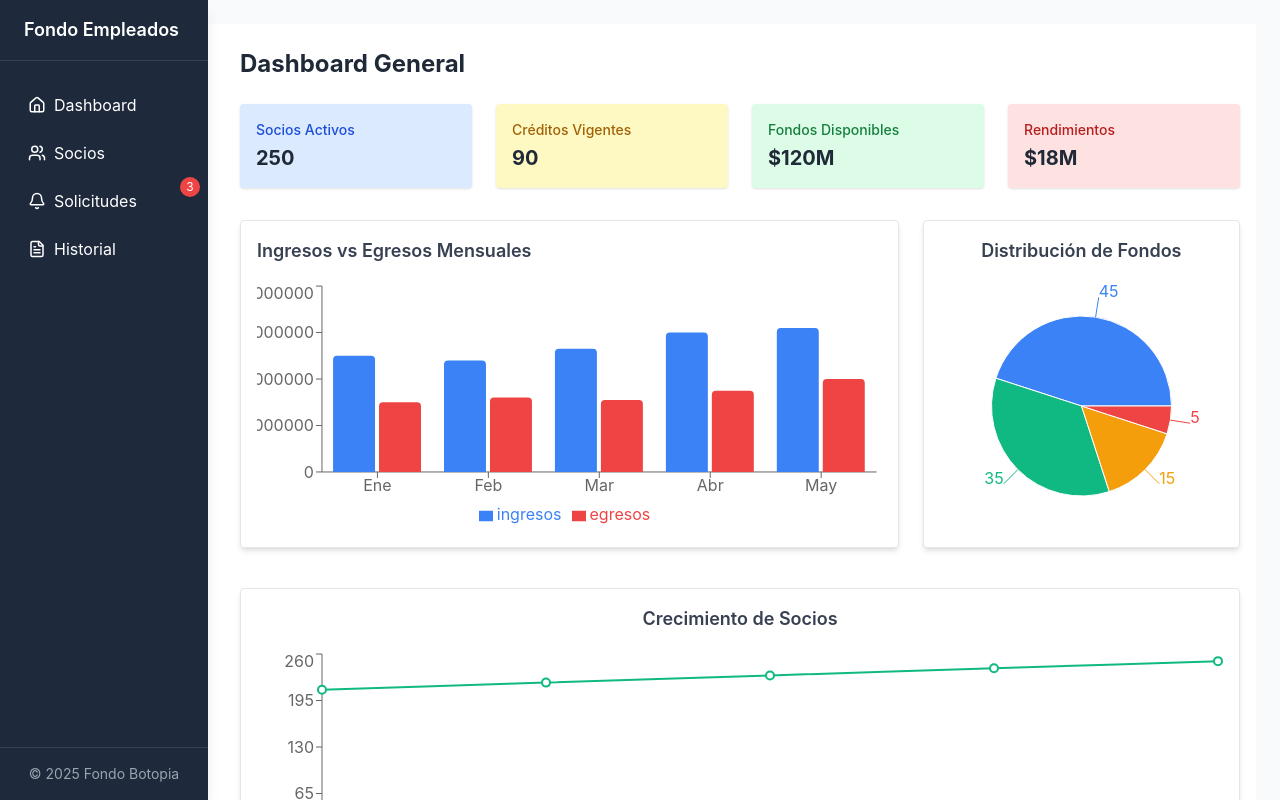
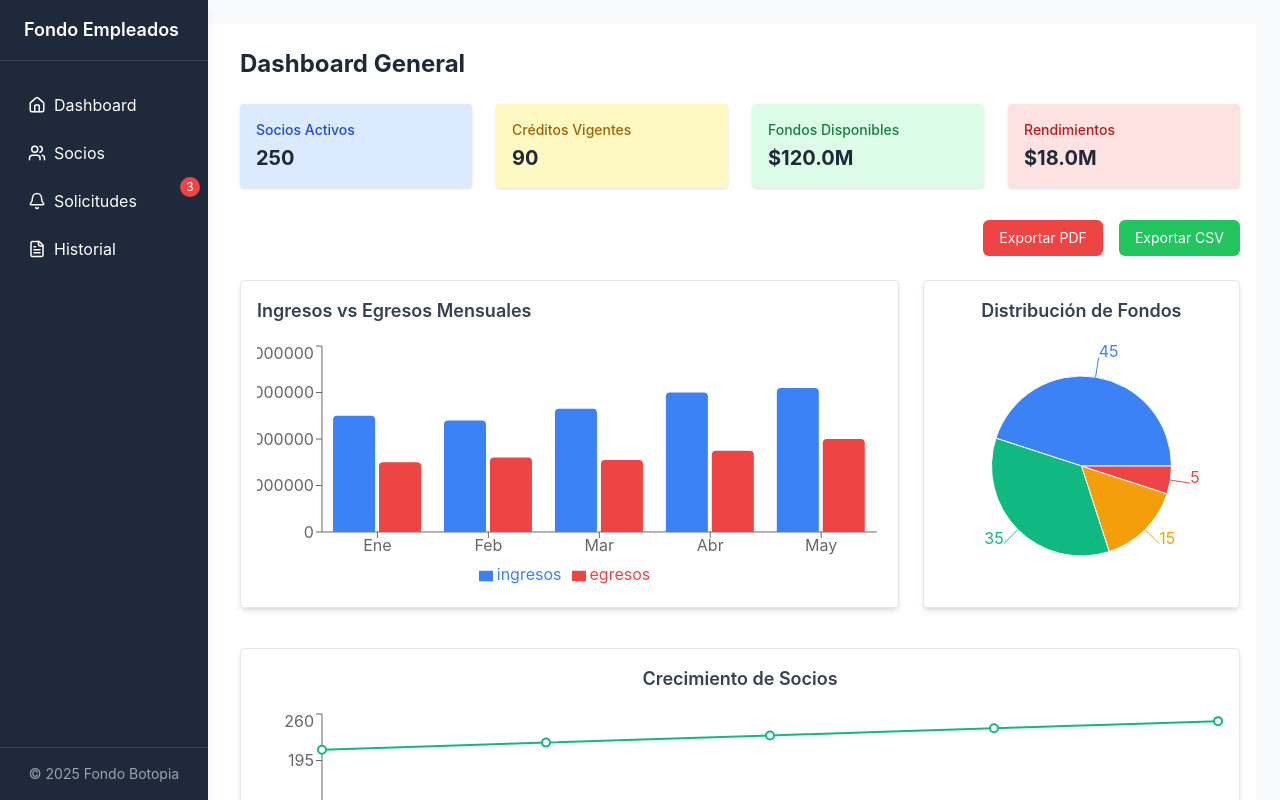
Before and after one commit to Emmanuelxs13/mi-proyecto-inversiones, a React (Vite) app in the folder frontend/: page /dashboard in a window 1280 px wide. Shown: the top 800 px of the page. Built offline with nearby package versions, Linux system fonts and the light colour scheme.

Commit message:
Integración de exportación PDF/CSV en dashboard con métricas y gráficas documentadas

```diff
--- a/frontend/src/components/Dashboard.tsx
+++ b/frontend/src/components/Dashboard.tsx
@@ -1,6 +1,5 @@
 // Dashboard.tsx
-// Componente principal del dashboard administrativo con métricas y gráficas interactivas
-// Usa Tailwind CSS para estilos y Recharts para visualización de datos profesionales
+// Componente principal del dashboard administrativo con métricas, gráficas interactivas y exportación
 
 import React from "react";
 import {
@@ -18,35 +17,69 @@ import {
   Line,
 } from "recharts";
 
-// Colores personalizados para el gráfico de torta
+// Importamos las funciones de exportación
+import {
+  exportDashboardToPDF,
+  exportDashboardToCSV,
+} from "../utils/ExportDashboardUtils";
+
+// Paleta de colores personalizada para el gráfico de torta
 const COLORS = ["#3B82F6", "#10B981", "#F59E0B", "#EF4444"];
 
-// Datos de ejemplo para las tarjetas de resumen
-const metricas = [
-  { titulo: "Socios Activos", valor: 250, color: "bg-blue-100", texto: "text-blue-700" },
-  { titulo: "Créditos Vigentes", valor: 90, color: "bg-yellow-100", texto: "text-yellow-700" },
-  { titulo: "Fondos Disponibles", valor: "$120M", color: "bg-green-100", texto: "text-green-700" },
-  { titulo: "Rendimientos", valor: "$18M", color: "bg-red-100", texto: "text-red-700" },
+// Datos simulados para tarjetas de resumen
+const metricas = {
+  fondos: 120_000_000,
+  socios: 250,
+  creditos: 90,
+  rendimientos: 18_000_000,
+};
+
+// Tarjetas pequeñas del dashboard
+const metricasCards = [
+  {
+    titulo: "Socios Activos",
+    valor: metricas.socios,
+    color: "bg-blue-100",
+    texto: "text-blue-700",
+  },
+  {
+    titulo: "Créditos Vigentes",
+    valor: metricas.creditos,
+    color: "bg-yellow-100",
+    texto: "text-yellow-700",
+  },
+  {
+    titulo: "Fondos Disponibles",
+    valor: `$${(metricas.fondos / 1_000_000).toFixed(1)}M`,
+    color: "bg-green-100",
+    texto: "text-green-700",
+  },
+  {
+    titulo: "Rendimientos",
+    valor: `$${(metricas.rendimientos / 1_000_000).toFixed(1)}M`,
+    color: "bg-red-100",
+    texto: "text-red-700",
+  },
 ];
 
-// Datos de ejemplo para el gráfico de barras (mensual)
-const ingresosEgresos = [
-  { mes: "Ene", ingresos: 5000000, egresos: 3000000 },
-  { mes: "Feb", ingresos: 4800000, egresos: 3200000 },
-  { mes: "Mar", ingresos: 5300000, egresos: 3100000 },
-  { mes: "Abr", ingresos: 6000000, egresos: 3500000 },
-  { mes: "May", ingresos: 6200000, egresos: 4000000 },
+// Datos simulados para gráfico de barras
+const dataBarras = [
+  { name: "Ene", ingresos: 5000000, egresos: 3000000 },
+  { name: "Feb", ingresos: 4800000, egresos: 3200000 },
+  { name: "Mar", ingresos: 5300000, egresos: 3100000 },
+  { name: "Abr", ingresos: 6000000, egresos: 3500000 },
+  { name: "May", ingresos: 6200000, egresos: 4000000 },
 ];
 
-// Datos de ejemplo para gráfico de torta
-const distribucionFondos = [
-  { nombre: "Ahorros", valor: 45 },
-  { nombre: "Créditos", valor: 35 },
-  { nombre: "Inversiones", valor: 15 },
-  { nombre: "Operación", valor: 5 },
+// Datos para gráfico de torta
+const dataTorta = [
+  { name: "Ahorros", valor: 45 },
+  { name: "Créditos", valor: 35 },
+  { name: "Inversiones", valor: 15 },
+  { name: "Operación", valor: 5 },
 ];
 
-// Datos para gráfico de líneas (crecimiento mensual de socios)
+// Datos de crecimiento de socios (gráfico de línea)
 const crecimientoSocios = [
   { mes: "Ene", socios: 210 },
   { mes: "Feb", socios: 220 },
@@ -63,22 +96,40 @@ const Dashboard = () => {
 
       {/* Tarjetas resumen */}
       <div className="grid grid-cols-1 sm:grid-cols-2 md:grid-cols-4 gap-6 mb-8">
-        {metricas.map((metrica, i) => (
-          <div key={i} className={`p-4 rounded shadow ${metrica.color}`}>
-            <h3 className={`text-sm font-medium ${metrica.texto}`}>{metrica.titulo}</h3>
-            <p className="text-xl font-bold mt-1">{metrica.valor}</p>
+        {metricasCards.map((m, i) => (
+          <div key={i} className={`p-4 rounded shadow ${m.color}`}>
+            <h3 className={`text-sm font-medium ${m.texto}`}>{m.titulo}</h3>
+            <p className="text-xl font-bold mt-1">{m.valor}</p>
           </div>
         ))}
       </div>
 
-      {/* Gráficas: barra, torta y línea */}
+      {/* Botones de exportación */}
+      <div className="flex justify-end gap-4 mb-6">
+        <button
+          onClick={() => exportDashboardToPDF(metricas, dataBarras, dataTorta)}
+          className="bg-red-500 hover:bg-red-600 text-white px-4 py-2 rounded-md text-sm"
+        >
+          Exportar PDF
+        </button>
+        <button
+          onClick={() => exportDashboardToCSV(metricas, dataBarras, dataTorta)}
+          className="bg-green-500 hover:bg-green-600 text-white px-4 py-2 rounded-md text-sm"
+        >
+          Exportar CSV
+        </button>
+      </div>
+
+      {/* Gráficas: barra y torta */}
       <div className="grid lg:grid-cols-3 gap-6">
         {/* Gráfico de barras */}
         <div className="bg-white border rounded p-4 shadow-md col-span-2">
-          <h2 className="text-lg font-semibold text-gray-700 mb-4">Ingresos vs Egresos Mensuales</h2>
+          <h2 className="text-lg font-semibold text-gray-700 mb-4">
+            Ingresos vs Egresos Mensuales
+          </h2>
           <ResponsiveContainer width="100%" height={250}>
-            <BarChart data={ingresosEgresos}>
-              <XAxis dataKey="mes" />
+            <BarChart data={dataBarras}>
+              <XAxis dataKey="name" />
               <YAxis />
               <Tooltip formatter={(value: number) => `$${(value / 1_000_000).toFixed(1)}M`} />
               <Legend />
@@ -90,17 +141,19 @@ const Dashboard = () => {
 
         {/* Gráfico de torta */}
         <div className="bg-white border rounded p-4 shadow-md">
-          <h2 className="text-lg font-semibold text-gray-700 mb-4 text-center">Distribución de Fondos</h2>
+          <h2 className="text-lg font-semibold text-gray-700 mb-4 text-center">
+            Distribución de Fondos
+          </h2>
           <ResponsiveContainer width="100%" height={250}>
             <PieChart>
               <Pie
-                data={distribucionFondos}
+                data={dataTorta}
                 dataKey="valor"
-                nameKey="nombre"
+                nameKey="name"
                 outerRadius={90}
                 label
               >
-                {distribucionFondos.map((entry, index) => (
+                {dataTorta.map((entry, index) => (
                   <Cell key={`cell-${index}`} fill={COLORS[index % COLORS.length]} />
                 ))}
               </Pie>
@@ -110,16 +163,24 @@ const Dashboard = () => {
         </div>
       </div>
 
-      {/* Gráfico de líneas */}
+      {/* Gráfico de línea */}
       <div className="mt-10 bg-white border rounded p-4 shadow-md">
-        <h2 className="text-lg font-semibold text-gray-700 mb-4 text-center">Crecimiento de Socios</h2>
+        <h2 className="text-lg font-semibold text-gray-700 mb-4 text-center">
+          Crecimiento de Socios
+        </h2>
         <ResponsiveContainer width="100%" height={250}>
           <LineChart data={crecimientoSocios}>
             <XAxis dataKey="mes" />
             <YAxis />
-            <Tooltip formatter={(value: number) => value} />
+            <Tooltip />
             <Legend />
-            <Line type="monotone" dataKey="socios" stroke="#10B981" strokeWidth={2} dot={{ r: 4 }} />
+            <Line
+              type="monotone"
+              dataKey="socios"
+              stroke="#10B981"
+              strokeWidth={2}
+              dot={{ r: 4 }}
+            />
           </LineChart>
         </ResponsiveContainer>
       </div>
--- /dev/null
+++ b/frontend/src/utils/ExportDashboardUtils.ts
@@ -0,0 +1,69 @@
+// ExportDashboardUtils.ts
+// Funciones para exportar estadísticas del dashboard a PDF y CSV
+
+import jsPDF from "jspdf";
+import autoTable from "jspdf-autotable";
+
+// Función para exportar métricas y gráficas a PDF
+export const exportDashboardToPDF = (metricas: any, barras: any[], torta: any[]) => {
+  const doc = new jsPDF();
+  doc.setFontSize(16);
+  doc.text("Resumen Estadístico del Dashboard", 14, 20);
+
+  // Sección de Métricas clave
+  autoTable(doc, {
+    startY: 30,
+    head: [["Métrica", "Valor"]],
+    body: [
+      ["Fondos disponibles", `$${metricas.fondos.toLocaleString("es-CO")}`],
+      ["Socios activos", metricas.socios],
+      ["Créditos vigentes", metricas.creditos],
+      ["Rendimientos", `$${metricas.rendimientos.toLocaleString("es-CO")}`],
+    ],
+  });
+
+  // Datos de la gráfica de barras
+  autoTable(doc, {
+    startY: doc.lastAutoTable.finalY + 10,
+    head: [["Mes", "Ingresos", "Egresos"]],
+    body: barras.map((d) => [d.name, `$${d.ingresos.toLocaleString("es-CO")}`, `$${d.egresos.toLocaleString("es-CO")}`]),
+  });
+
+  // Datos de la gráfica de torta
+  autoTable(doc, {
+    startY: doc.lastAutoTable.finalY + 10,
+    head: [["Tipo de Crédito", "Porcentaje"]],
+    body: torta.map((d) => [d.name, `${d.valor}%`]),
+  });
+
+  doc.save("dashboard-estadisticas.pdf");
+};
+
+// Función para exportar a CSV
+export const exportDashboardToCSV = (metricas: any, barras: any[], torta: any[]) => {
+  const rows = [
+    ["Métrica", "Valor"],
+    ["Fondos disponibles", metricas.fondos],
+    ["Socios activos", metricas.socios],
+    ["Créditos vigentes", metricas.creditos],
+    ["Rendimientos", metricas.rendimientos],
+    [],
+    ["Mes", "Ingresos", "Egresos"],
+    ...barras.map((d) => [d.name, d.ingresos, d.egresos]),
+    [],
+    ["Tipo de Crédito", "Porcentaje"],
+    ...torta.map((d) => [d.name, d.valor]),
+  ];
+
+  const csvContent = rows.map((e) => e.join(",")).join("\n");
+  const blob = new Blob([csvContent], { type: "text/csv;charset=utf-8;" });
+  const link = document.createElement("a");
+  const url = URL.createObjectURL(blob);
+
+  link.setAttribute("href", url);
+  link.setAttribute("download", "dashboard-estadisticas.csv");
+  link.style.visibility = "hidden";
+  document.body.appendChild(link);
+  link.click();
+  document.body.removeChild(link);
+};
```
